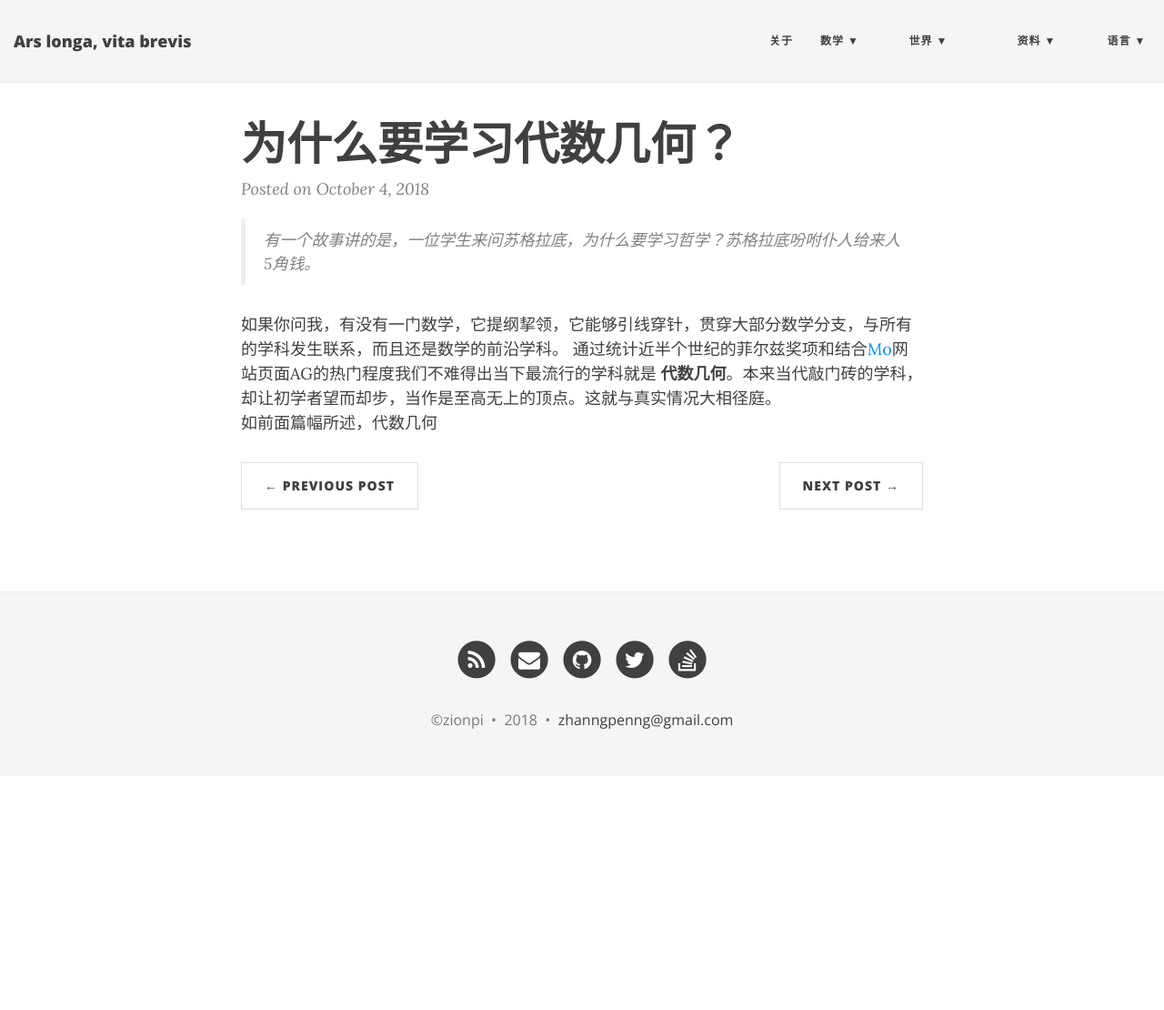
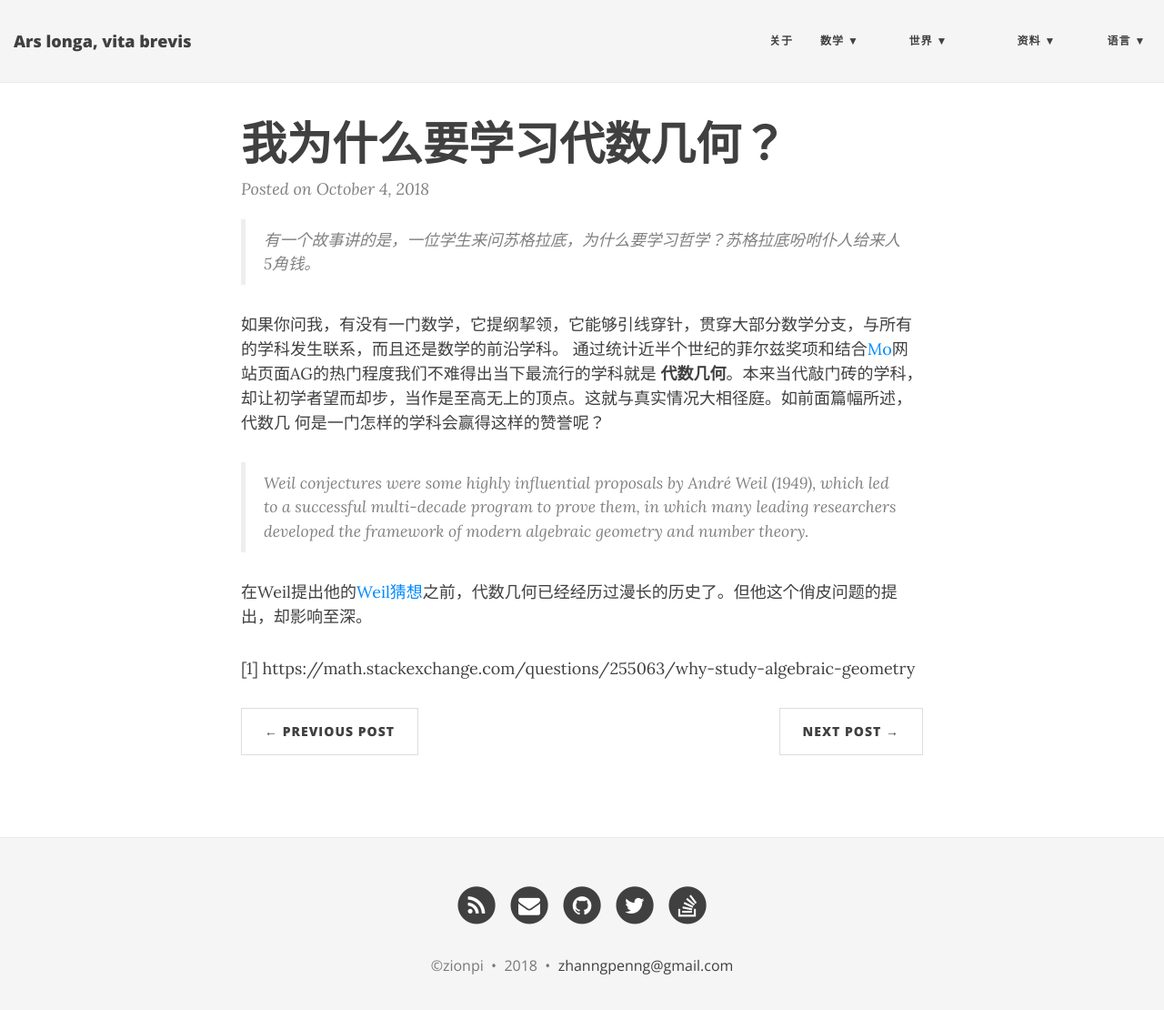
Before and after one commit to ZionPi/zionpi.github.io, a Jekyll site: the page built from _posts/2018-10-04-why-you-should-learn-algebraic-geometry.md, in a window 1280 px wide and 1123 px high. Shown: the top 1110 px of the window at 91% size. Built offline with Jekyll 4.4.1, drawn with Linux system fonts in a browser that asks for light colours; nearby versions of some CDN libraries.

Commit message:
Update 2018-10-04-why-you-should-learn-algebraic-geometry.md

```diff
--- a/_posts/2018-10-04-why-you-should-learn-algebraic-geometry.md
+++ b/_posts/2018-10-04-why-you-should-learn-algebraic-geometry.md
@@ -1,10 +1,17 @@
 ---
 layout: post
-title: 为什么要学习代数几何？
+title: 我为什么要学习代数几何？
 ---
 >有一个故事讲的是，一位学生来问苏格拉底，为什么要学习哲学？苏格拉底吩咐仆人给来人5角钱。
 
 如果你问我，有没有一门数学，它提纲挈领，它能够引线穿针，贯穿大部分数学分支，与所有的学科发生联系，而且还是数学的前沿学科。
 通过统计近半个世纪的菲尔兹奖项和结合[Mo](https://mathoverflow.net/)网站页面AG的热门程度我们不难得出当下最流行的学科就是
-**代数几何**。本来当代敲门砖的学科，却让初学者望而却步，当作是至高无上的顶点。这就与真实情况大相径庭。
-如前面篇幅所述，代数几何
+**代数几何**。本来当代敲门砖的学科，却让初学者望而却步，当作是至高无上的顶点。这就与真实情况大相径庭。如前面篇幅所述，代数几
+何是一门怎样的学科会赢得这样的赞誉呢？
+
+>  Weil conjectures were some highly influential proposals by André Weil (1949), which led to a successful multi-decade program to prove them, in which many leading researchers developed the framework of modern algebraic geometry and number theory.
+
+在Weil提出他的[Weil猜想](https://en.wikipedia.org/wiki/Weil_conjectures)之前，代数几何已经经历过漫长的历史了。但他这个俏皮问题的提出，却影响至深。
+
+
+[1] https://math.stackexchange.com/questions/255063/why-study-algebraic-geometry
```
